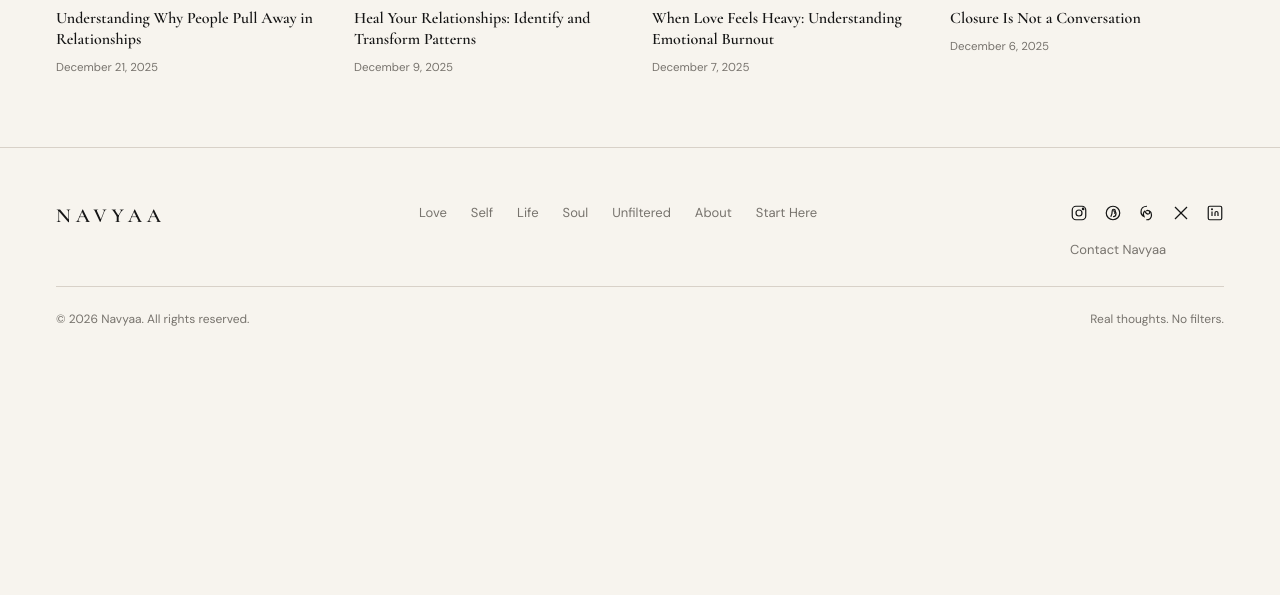
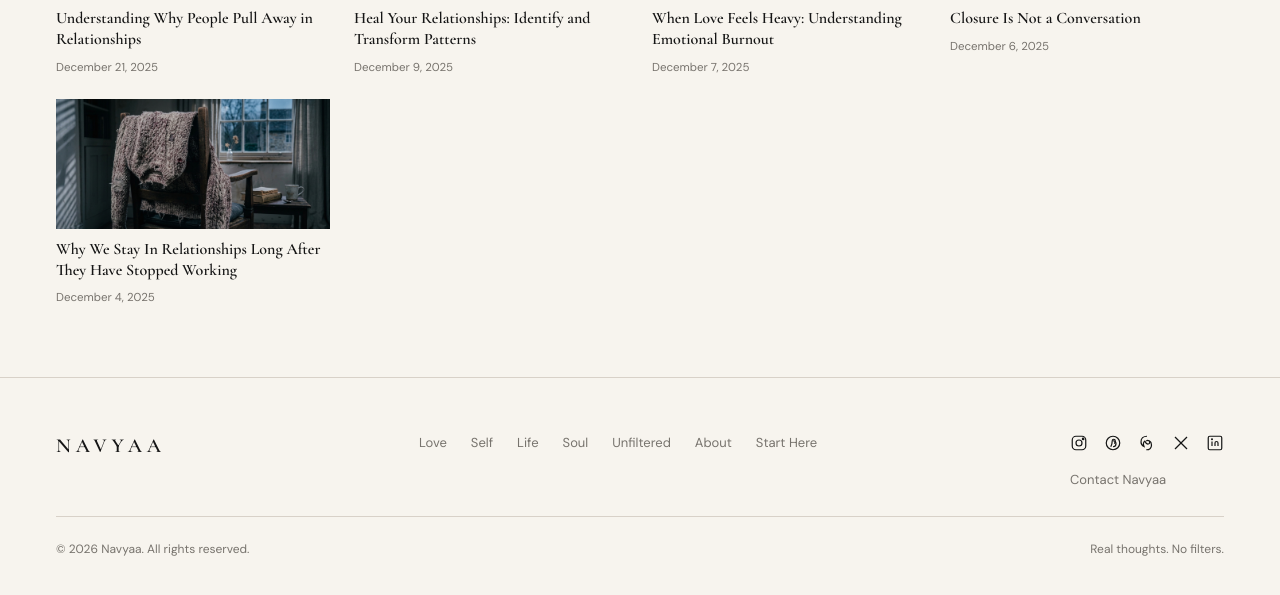
Before and after one commit to XyLyX/navyaa-site, an Eleventy site: page src/pillar.njk in a window 1280 px wide. Shown: the part 2121-2716 px from the top of the page. Before the commit the page ends 2504 px from the top, so only its background shows below. Built offline with nearby package versions, Linux system fonts and the light colour scheme; Eleventy itself is replaced by a stand-in of ours; files that its build step writes are made by us from their sources.

Commit message:
Update slice range for older essays display
Change the slice range for older essays to include all posts after the fifth.

```diff
--- a/src/pillar.njk
+++ b/src/pillar.njk
@@ -63,7 +63,7 @@ title: "{{ pillar }}"
 <section class="nvy-section">
 	<div class="nvy-eyebrow">Older Essays</div>
 	<div class="nvy-older-grid">
-		{% for p in posts | slice(5, 9) %}
+		{% for p in posts | slice(5) %}
 		<a href="{{ p.url }}" style="display:flex; flex-direction:column; gap:10px;">
 			<div class="thumb">{% if p.data.image %}<img src="{{ p.data.image }}" alt="{{ p.data.title }}">{% endif %}</div>
 			<h4 class="nvy-serif">{{ p.data.title }}</h4>
```
